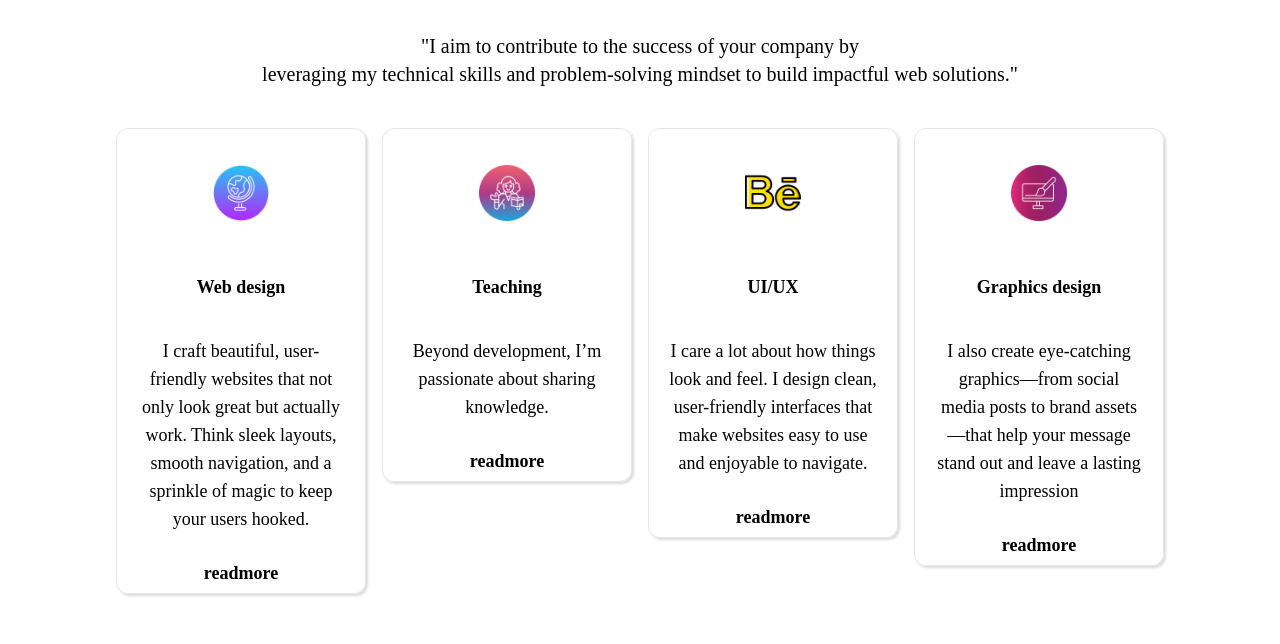
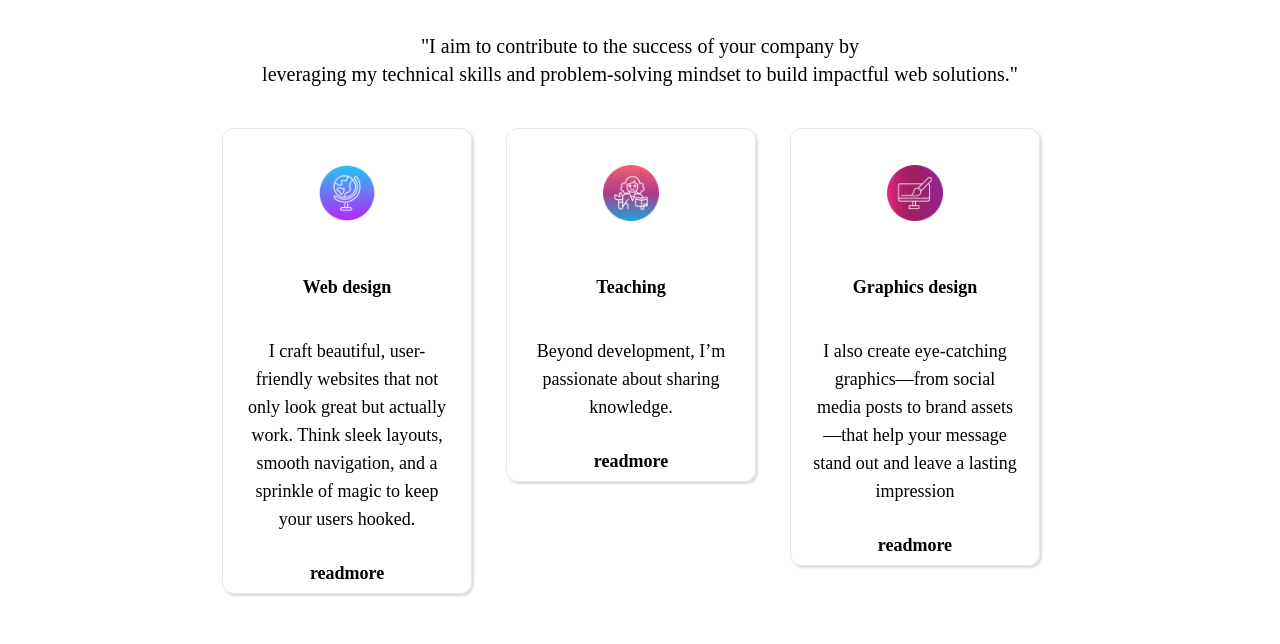
Before and after one commit to TimiMaliki/My-Portfolio-website, a React (Create React App) app: page / in a window 1280 px wide. Shown: the part 5900-6544 px from the top of the page. Built offline with nearby package versions, Linux system fonts and the light colour scheme.

Commit message:
little adjustments

```diff
--- a/src/sections/Services.jsx
+++ b/src/sections/Services.jsx
@@ -2,7 +2,7 @@ import Header from "../component/Headers";
 import Card from "../component/card";
 import webDesign from "../img/tool/globe_17267121.png";
 import teaching from "../img/tool/teacher_12770608.png";
-import behance from "../img/tool/behance_220615.png";
+// import behance from "../img/tool/behance_220615.png";
 import gallery from "../img/tool/drawing_7347268.png";
 
 const Services = () => {
@@ -15,7 +15,7 @@ const Services = () => {
                 </h2>
             </div>
 
-            <div className="cards grid md:grid-cols-4 grid-cols-1 gap-4 md:p-0 p-5 py-7">
+            <div className="cards grid md:grid-cols-3 grid-cols-1 gap-4 md:p-0 p-5 py-7">
             <div className="card-one">
             <Card
                 icon={webDesign}
@@ -46,7 +46,7 @@ const Services = () => {
               />
             </div>
 
-
+{/*
             <div className="card-three">
             <Card
                 icon={behance}
@@ -58,7 +58,7 @@ const Services = () => {
                 more={`With a deep understanding of UI/UX principles, I craft user interfaces that are not only visually
                 engaging but also highly functional—ensuring seamless, accessible, and intuitive experiences across all devices`}
               />
-            </div>
+            </div> */}
 
 
 
```
